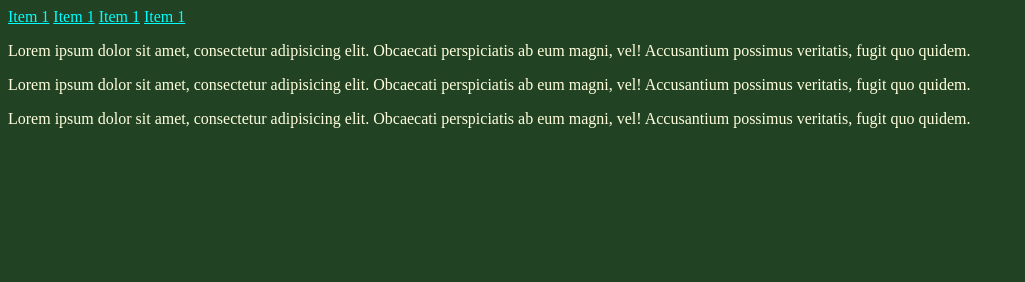
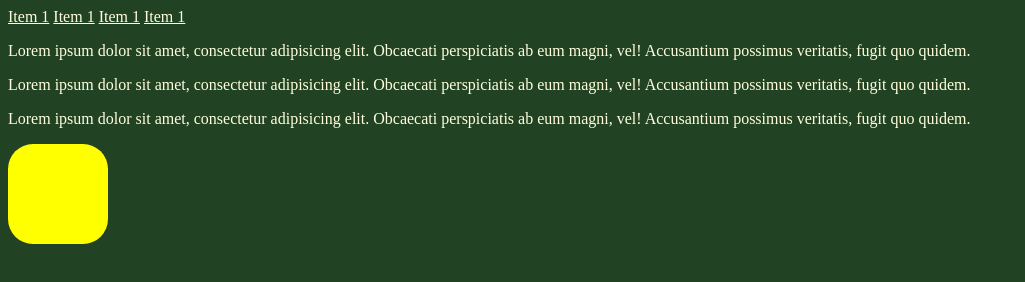
Before and after one commit to artur9501/cssrozszezony, a website: page gulpsass/zadanie1/app/index.html in a window 1280 px wide. Shown: the whole page, without its empty margins (0-1025 px from the left). Drawn offline with Linux system fonts and the light colour scheme.

Commit message:
przykładowe zadania

```diff
--- a/gulpsass/zadanie1/app/index.html
+++ b/gulpsass/zadanie1/app/index.html
@@ -20,6 +20,8 @@
     <p>Lorem ipsum dolor sit amet, consectetur adipisicing elit. Obcaecati perspiciatis ab eum magni, vel! Accusantium possimus veritatis, fugit quo quidem.</p>
     <p>Lorem ipsum dolor sit amet, consectetur adipisicing elit. Obcaecati perspiciatis ab eum magni, vel! Accusantium possimus veritatis, fugit quo quidem.</p>
 
+    <div class="circle"></div>
+
 </body>
 
 </html>
--- a/gulpsass/zadanie1/app/scss/_mixins.scss
+++ b/gulpsass/zadanie1/app/scss/_mixins.scss
@@ -6,8 +6,15 @@
         li {
             display: inline-block;
             a {
-                color: aqua;
+                color: $font;
+                &:hover {
+                    color: red;
+                }
             }
         }
     }
 }
+
+@mixin custom-border-radius($brd) {
+    border-radius: $brd/2;
+}
--- a/gulpsass/zadanie1/app/scss/style.scss
+++ b/gulpsass/zadanie1/app/scss/style.scss
@@ -12,3 +12,10 @@ p {
 nav {
     @include menu-nawigacyjne;
 }
+
+.circle {
+    width: 100px;
+    height: 100px;
+    background-color: yellow;
+    @include custom-border-radius(50%);
+}
```
Also changed, not shown: gulpsass/zadanie1/app/css/style.css.
